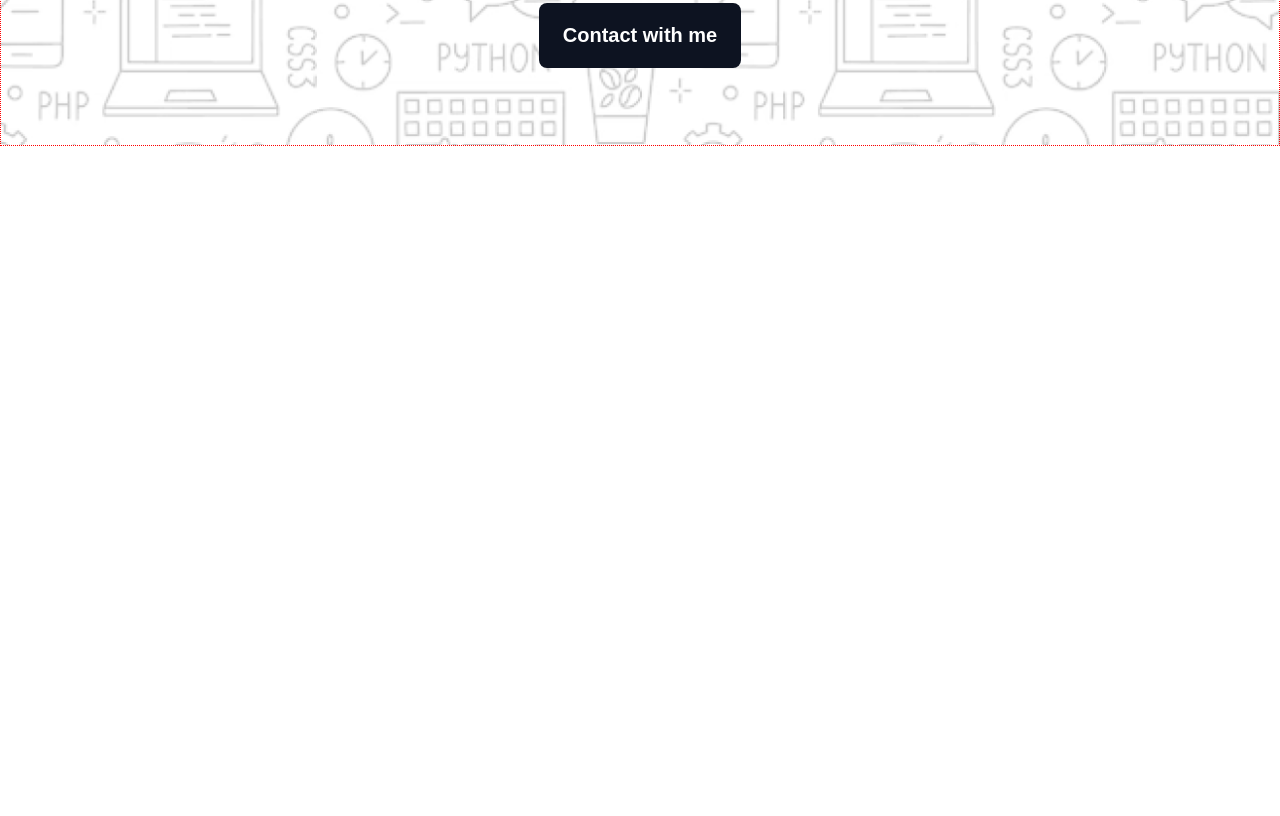
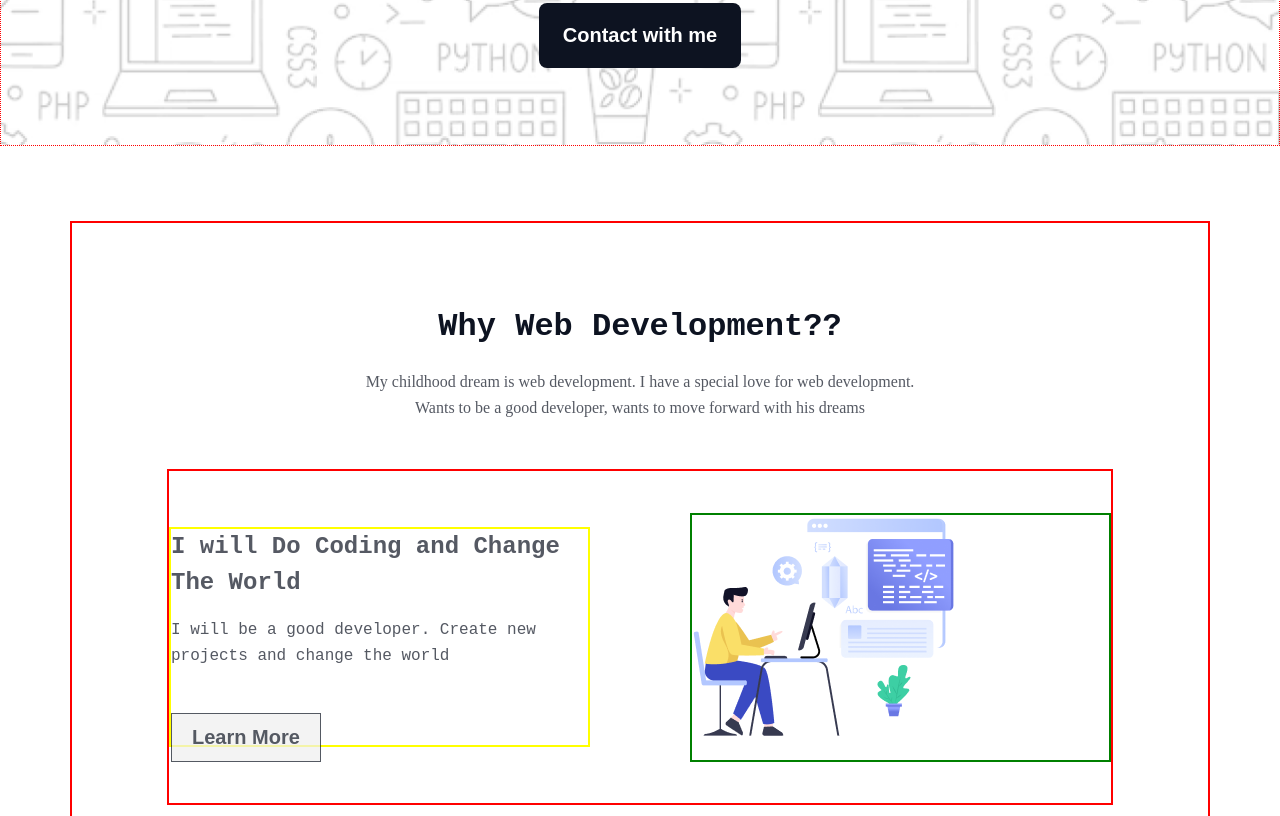
Before and after one commit to rimasultana/B10A1, a plain HTML site: page index.html in a window 1280 px wide. Shown: the part 504-1320 px from the top of the page. Before the commit the page ends 800 px from the top, so only its background shows below. Drawn offline with Linux system fonts and the light colour scheme; a web font is replaced by a local one.

Commit message:
box-1 complete

```diff
--- a/index.html
+++ b/index.html
@@ -17,14 +17,35 @@
         </h1>
         <p>
           I have confidence in myself. I will be successful one day inshallah.
-          Everything <br> can be achieved with hard work. Hard workers never fail
+          Everything <br />
+          can be achieved with hard work. Hard workers never fail
         </p>
-        <button ><a class="btn" href="">Contact with me</a></button>
+        <button><a class="btn" href="">Contact with me</a></button>
       </div>
     </header>
-      <!-- ==--==--==--=--==--== Banner Section End Here--==--==--==--==--==--== -->
-       <main>
-        <!-- ==--=--==--==--==--==--==- Why Web Development Start Here??-==--=---==--==---==--==--=== -->
-       </main>
+    <!-- ==--==--==--=--==--== Banner Section End Here--==--==--==--==--==--== -->
+    <main>
+      <!-- ==--=--==--==--==--==--==- Web Development Start Here??-==--=---==--==---==--==--=== -->
+      <section class="Development-section">
+        <div class="content">
+          <h1>Why Web Development??</h1>
+          <p>
+            My childhood dream is web development. I have a special love for web
+            development. <br> Wants to be a good developer, wants to move forward
+            with his dreams
+          </p>
+        </div>
+        <div class="box-container">
+            <div class="box-text-content">
+                <h2>I will Do Coding and Change The World</h2>
+                <p>I will be a good developer. Create new projects and change the world</p>
+                <button class="btn-primary">Learn More</button>
+            </div>
+            <div class="box-img">
+                <img src="assets/Layer_1.png" alt="">
+            </div>
+        </div>
+      </section>
+    </main>
   </body>
 </html>
--- a/style/style.css
+++ b/style/style.css
@@ -1,4 +1,4 @@
-@import url('https://fonts.googleapis.com/css2?family=Azeret+Mono:ital,wght@0,100..900;1,100..900&display=swap');
+@import url("https://fonts.googleapis.com/css2?family=Azeret+Mono:ital,wght@0,100..900;1,100..900&display=swap");
 * {
   margin: 0;
   padding: 0;
@@ -56,11 +56,92 @@ letter-spacing: 0%;
   text-align: center;
   padding: 21px 24px 21px 24px;
   margin-top: 32px;
-
 }
-.btn{
+.btn {
   text-decoration: none;
   color: rgb(255, 255, 255);
-
 }
 /* <!-- ==--==--==--=--==--== Banner Section End Here--==--==--==--==--==--== --> */
+
+/* <!---=--==--==--==--==--==- Web Development Start Here??-==--=---==--==- --> */
+.Development-section {
+  width: 1140px;
+  height: 1395px;
+  margin: 0 auto;
+  border: 2px solid red;
+  margin-top: 75px;
+}
+.content {
+  margin-top: 85px;
+  text-align: center;
+}
+.content h1 {
+  color: rgb(13, 19, 33);
+  font-size: 32px;
+  font-weight: 800;
+  line-height: 37px;
+  letter-spacing: 0%;
+  /* text-align: center; */
+  margin-bottom: 24px;
+}
+.content p {
+  color: rgb(13, 19, 33);
+  font-family: Azeret Mono;
+  font-size: 16px;
+  font-weight: 400;
+  line-height: 26px;
+  letter-spacing: 0%;
+  text-align: center;
+  opacity: 0.7;
+  margin-bottom: 48px;
+}
+.box-container {
+  width: 946px;
+  height: 336px;
+  display: flex;
+  gap: 100px;
+  justify-content: space-between;
+  align-items: center;
+  border: 2px solid red;
+  margin: auto;
+}
+.box-text-content {
+  border: 2px solid yellow;
+  width: 50%;
+  height: 220px;
+}
+.box-text-content h2 {
+  color: rgba(13, 19, 33, 0.7);
+  font-size: 24px;
+  font-weight: 700;
+  line-height: 36px;
+  letter-spacing: 0%;
+  text-align: left;
+  margin-bottom: 16px;
+}
+.box-text-content p {
+  color: rgb(13, 19, 33);
+  font-size: 16px;
+  font-weight: 400;
+  line-height: 26px;
+  letter-spacing: 0%;
+  text-align: left;
+  opacity: 0.7;
+  margin-bottom: 44px;
+}
+.btn-primary {
+  color: rgb(13, 19, 33);
+  font-size: 20px;
+  font-weight: 600;
+  line-height: 23px;
+  letter-spacing: 0%;
+  text-align: center;
+  padding: 12px 20px;
+  box-sizing: border-box;
+  border: 1px solid rgb(13, 19, 33);
+  opacity: 0.7;
+}
+.box-img {
+  border: 2px solid green;
+  width: 50%;
+}
```
Lines whose indentation alone changed are shown as unchanged.
